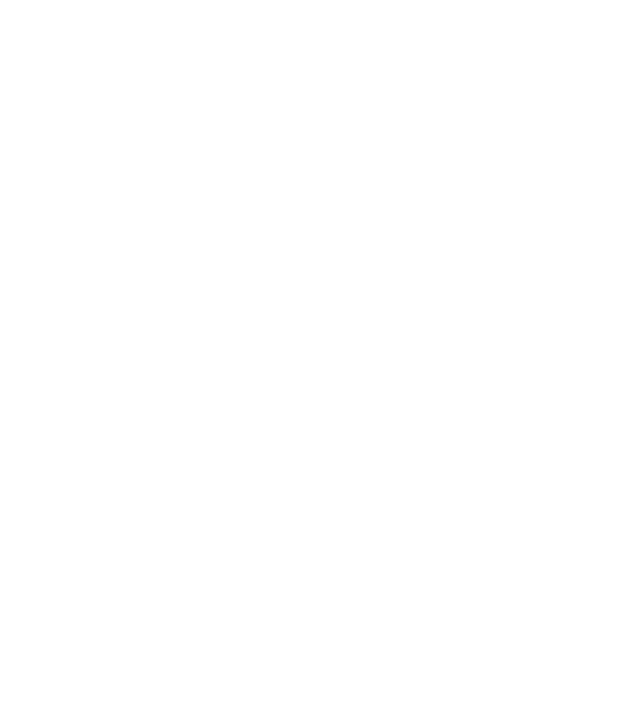
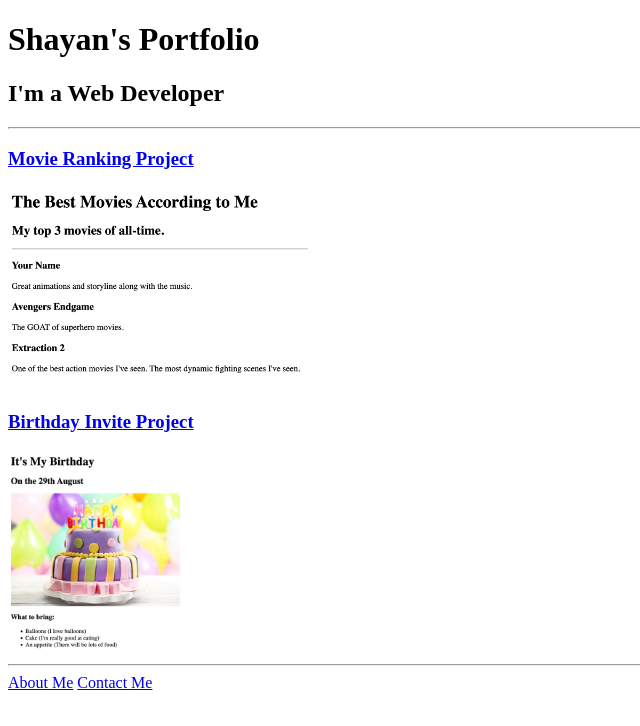
Before and after one commit to Kairos313/html-portfolio, a plain HTML site: page index.html in a window 1280 px wide. Shown: the whole page, without its empty margins (0-640 px from the left). Drawn offline with Linux system fonts and the light colour scheme.

Commit message:
Update index.html

```diff
--- a/index.html
+++ b/index.html
@@ -13,3 +13,23 @@ HINT for TODO 6: You can use the height attribute set to 200 to make the image s
 https://developer.mozilla.org/en-US/docs/Web/HTML/Element/img#attr-height -->
 
 <!-- TODO 7: Add the Contact Me and About Me page links -->
+
+<!DOCTYPE html>
+<html lang="en">
+<head>
+    <meta charset="UTF-8">
+    <title>Shayan's Portfolio</title>
+</head>
+<body>
+    <h1>Shayan's Portfolio</h1>
+    <h2>I'm a Web Developer</h2>
+    <hr/>
+    <h3><a href="./public/movie-ranking.html">Movie Ranking Project</a></h3>
+    <img src="./assets/images/movie_ranking.png" height="200">
+    <h3><a href="./public/birthday-invite.html">Birthday Invite Project</a></h3>
+    <img src="./assets/images/birthday_invite.png" height="200">
+    <hr/>
+    <a href="./public/about.html">About Me</a>
+    <a href="./public/contact.html">Contact Me</a>
+</body>
+</html>
```
